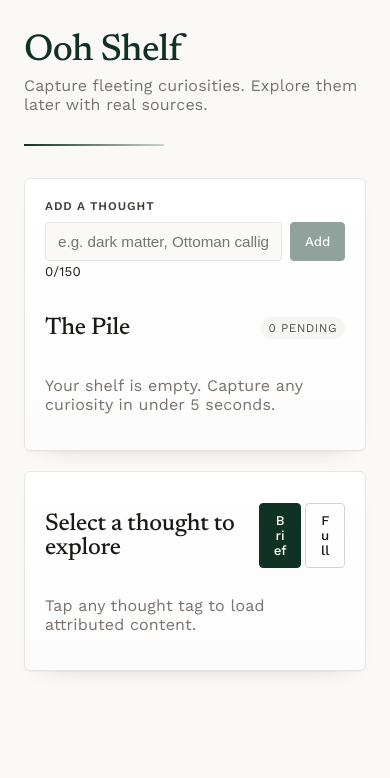
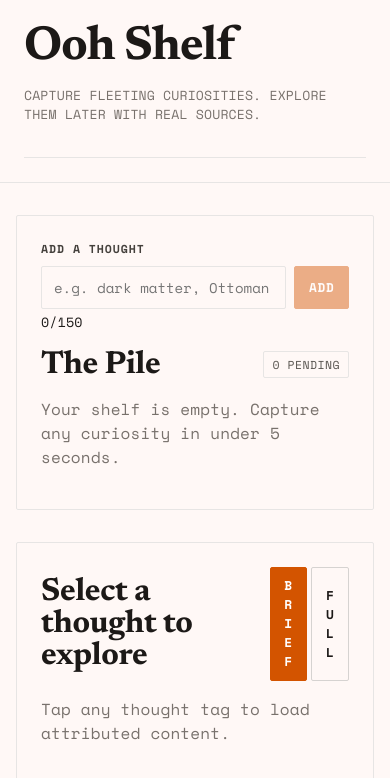
Before and after one commit to iremmmat/OhhShelf, a React (Vite) app: page / in a window 390 px wide. Shown: the top 778 px of the page. Built offline with nearby package versions, Linux system fonts and the light colour scheme.

Commit message:
fix base path

```diff
--- a/src/App.css
+++ b/src/App.css
@@ -1,28 +1,47 @@
+.app-shell {
+  min-height: 100vh;
+  background: #fff8f6;
+}
+
+.left-shell {
+  width: 256px;
+  position: fixed;
+  top: 0;
+  left: 0;
+  bottom: 0;
+  border-right: 1px solid #e7e5e4;
+  padding: 2.5rem 1.5rem;
+  background: #fff8f6;
+}
+
 .app {
   max-width: 1040px;
   margin: 0 auto;
-  padding: 2rem 1.5rem;
-  position: relative;
+  padding: 4rem 2rem;
+  margin-left: 256px;
 }
 
 .top-bar h1 {
   margin: 0;
   font-family: 'Newsreader', Georgia, serif;
-  font-size: 2.35rem;
-  font-weight: 500;
+  font-size: 3rem;
+  font-weight: 700;
   letter-spacing: -0.02em;
-  color: #0f3224;
+  color: #1c1917;
 }
 
 .top-bar p {
-  margin-top: 0.4rem;
+  margin-top: 0.85rem;
   color: #78716c;
-  max-width: 48rem;
+  max-width: 20rem;
+  line-height: 1.5;
+  font-size: 0.82rem;
+  text-transform: uppercase;
 }
 
 .top-bar {
   position: relative;
-  padding-bottom: 1rem;
+  padding-bottom: 1.25rem;
 }
 
 .top-bar::after {
@@ -30,36 +49,32 @@
   position: absolute;
   left: 0;
   bottom: 0;
-  width: 140px;
-  height: 2px;
-  background: linear-gradient(90deg, #0f3224 0%, rgba(15, 50, 36, 0.2) 100%);
+  width: 100%;
+  height: 1px;
+  background: #e7e5e4;
 }
 
 .layout {
   display: grid;
-  grid-template-columns: 1fr 1.2fr;
-  gap: 1.25rem;
-  margin-top: 2rem;
+  grid-template-columns: minmax(280px, 360px) minmax(0, 1fr);
+  gap: 2rem;
   align-items: start;
 }
 
 .pile-panel,
 .source-panel {
   border: 1px solid #e7e5e4;
-  border-radius: 6px;
-  padding: 1.25rem;
-  background: linear-gradient(180deg, #ffffff 0%, #fdfcfc 100%);
-  box-shadow:
-    0 1px 0 rgba(28, 25, 23, 0.03),
-    0 12px 24px -22px rgba(15, 50, 36, 0.35);
+  border-radius: 2px;
+  padding: 1.5rem;
+  background: #fff8f6;
 }
 
 .thought-form label {
   display: block;
   margin-bottom: 0.55rem;
   color: #44403c;
-  font-size: 0.74rem;
-  font-weight: 600;
+  font-size: 0.72rem;
+  font-weight: 700;
   letter-spacing: 0.08em;
   text-transform: uppercase;
 }
@@ -73,35 +88,35 @@
   flex: 1;
   min-width: 0;
   border: 1px solid #e7e5e4;
-  border-radius: 4px;
+  border-radius: 2px;
   padding: 0.62rem 0.75rem;
-  font-size: 0.95rem;
-  background: #fbf9f8;
+  font-size: 0.88rem;
+  font-family: inherit;
+  background: #fff8f6;
 }
 
 .input-row input:focus {
   outline: none;
-  border-color: #0f3224;
+  border-color: #1c1917;
 }
 
 button {
   border: 1px solid #d6d3d1;
-  border-radius: 4px;
+  border-radius: 2px;
   padding: 0.55rem 0.85rem;
   cursor: pointer;
   background: transparent;
   color: #1c1917;
-  font-family: 'Work Sans', sans-serif;
-  font-weight: 500;
-  transition:
-    transform 0.12s ease,
-    border-color 0.12s ease,
-    background-color 0.12s ease;
+  font-family: inherit;
+  font-size: 0.8rem;
+  text-transform: uppercase;
+  letter-spacing: 0.05em;
+  font-weight: 700;
+  transition: border-color 0.12s ease, background-color 0.12s ease;
 }
 
 button:hover:not(:disabled) {
-  transform: translateY(-1px);
-  border-color: #0f3224;
+  border-color: #1c1917;
 }
 
 button:disabled {
@@ -110,14 +125,14 @@ button:disabled {
 }
 
 .button-primary {
-  background: #0f3224;
-  border-color: #0f3224;
+  background: #d35400;
+  border-color: #d35400;
   color: #fff;
 }
 
 .button-secondary {
-  border-color: #0f3224;
-  color: #0f3224;
+  border-color: #1c1917;
+  color: #1c1917;
   background: transparent;
 }
 
@@ -129,53 +144,43 @@ button:disabled {
 }
 
 .pile-header span {
-  font-size: 0.74rem;
+  font-size: 0.72rem;
   color: #57534e;
-  background: #f5f5f4;
+  background: transparent;
+  border: 1px solid #e7e5e4;
   padding: 0.25rem 0.5rem;
-  border-radius: 999px;
+  border-radius: 2px;
   letter-spacing: 0.04em;
   text-transform: uppercase;
 }
 
 .thought-list {
-  margin: 0.7rem 0 0;
+  margin: 1rem 0 0;
   padding: 0;
   list-style: none;
-  display: flex;
-  flex-wrap: wrap;
-  gap: 0.5rem;
+  display: grid;
+  gap: 0.6rem;
 }
 
 .thought-list li {
   display: flex;
   align-items: center;
   gap: 0.35rem;
+  padding-bottom: 0.6rem;
+  border-bottom: 1px solid #e7e5e4;
 }
 
 .thought-chip {
-  background: #fafaf9;
-  border-color: #d6d3d1;
-  font-size: 0.92rem;
-  position: relative;
-  overflow: hidden;
-}
-
-.thought-chip::before {
-  content: '';
-  position: absolute;
-  inset: 0;
-  background: linear-gradient(90deg, rgba(15, 50, 36, 0.06), rgba(15, 50, 36, 0));
-  opacity: 0;
-  transition: opacity 0.14s ease;
-}
-
-.thought-chip:hover::before {
-  opacity: 1;
+  background: transparent;
+  border-color: transparent;
+  font-size: 0.88rem;
+  padding-left: 0;
+  text-transform: none;
+  letter-spacing: 0.01em;
 }
 
 .remove-button {
-  background: #fff;
+  background: transparent;
   border-color: #e7e5e4;
   opacity: 0;
   transition: opacity 0.15s ease-in;
@@ -205,28 +210,23 @@ button:disabled {
 }
 
 .mode-toggle .active {
-  background: #0f3224;
+  background: #d35400;
   color: #fff;
-  border-color: #0f3224;
+  border-color: #d35400;
 }
 
 .source-block {
-  border: 1px solid #e7e5e4;
-  border-radius: 4px;
+  border-top: 1px solid #e7e5e4;
+  border-bottom: 1px solid #e7e5e4;
+  border-inline: none;
+  border-radius: 0;
   padding: 1.1rem 1.2rem;
-  background: #fff;
+  background: transparent;
   position: relative;
 }
 
 .source-block::before {
-  content: '';
-  position: absolute;
-  left: 0;
-  top: 0;
-  bottom: 0;
-  width: 3px;
-  background: linear-gradient(180deg, #0f3224 0%, #a9cfbb 100%);
-  border-radius: 4px 0 0 4px;
+  content: none;
 }
 
 .source-list {
@@ -242,7 +242,7 @@ button:disabled {
 .source-block p {
   margin: 0 0 0.85rem;
   line-height: 1.72;
-  font-size: 1rem;
+  font-size: 0.95rem;
   color: #292524;
 }
 
@@ -256,15 +256,15 @@ button:disabled {
 }
 
 .matched-title {
-  font-size: 0.8rem;
+  font-size: 0.72rem;
   color: #78716c;
   text-transform: uppercase;
   letter-spacing: 0.06em;
-  background: #f5f5f4;
+  background: transparent;
   border: 1px solid #e7e5e4;
   display: inline-block;
   padding: 0.25rem 0.5rem;
-  border-radius: 999px;
+  border-radius: 2px;
 }
 
 .attribution {
@@ -283,9 +283,11 @@ button:disabled {
 .source-panel h2,
 .pile-panel h2 {
   font-family: 'Newsreader', Georgia, serif;
-  font-weight: 500;
+  font-weight: 700;
+  font-size: 2rem;
   letter-spacing: -0.01em;
   color: #1c1917;
+  margin: 0;
 }
 
 .error-box {
@@ -303,9 +305,9 @@ button:disabled {
 }
 
 .fallback-links a {
-  color: #0f3224;
+  color: #d35400;
   text-decoration: none;
-  border-bottom: 1px solid rgba(15, 50, 36, 0.28);
+  border-bottom: 1px solid rgba(211, 84, 0, 0.45);
 }
 
 .panel-actions {
@@ -315,8 +317,8 @@ button:disabled {
 }
 
 .panel-actions .danger {
-  background: #0f3224;
-  border-color: #0f3224;
+  background: #d35400;
+  border-color: #d35400;
   color: #fff;
 }
 
@@ -324,18 +326,18 @@ button:disabled {
   margin-top: 1rem;
   border-top: 1px solid #e7e5e4;
   padding-top: 1rem;
-  background: linear-gradient(180deg, rgba(169, 207, 187, 0.12) 0%, rgba(169, 207, 187, 0) 100%);
-  border-radius: 6px;
+  background: transparent;
+  border-radius: 2px;
   padding-inline: 0.75rem;
   padding-bottom: 0.75rem;
 }
 
 .deeper-topics h3 {
   margin: 0;
-  font-size: 0.8rem;
+  font-size: 0.72rem;
   letter-spacing: 0.06em;
   text-transform: uppercase;
-  color: #2c4d3e;
+  color: #1c1917;
 }
 
 .deeper-topics p {
@@ -351,30 +353,33 @@ button:disabled {
 }
 
 .deeper-topic-list button {
-  background: #f5f5f4;
-  border-color: #d6d3d1;
+  background: transparent;
+  border-color: #e7e5e4;
   color: #1b1c1c;
-  border-radius: 4px;
-  font-size: 0.9rem;
+  border-radius: 2px;
+  font-size: 0.75rem;
 }
 
 .deeper-topic-list button:hover {
-  background: #ffffff;
-  border-color: #436555;
+  background: #fff;
+  border-color: #1c1917;
 }
 
 @media (max-width: 900px) {
+  .left-shell {
+    position: static;
+    width: 100%;
+    border-right: none;
+    border-bottom: 1px solid #e7e5e4;
+    padding: 1.5rem;
+  }
+
+  .app {
+    margin-left: 0;
+    padding: 2rem 1rem;
+  }
+
   .layout {
     grid-template-columns: 1fr;
   }
 }
-
-@media (min-width: 1200px) {
-  .layout {
-    grid-template-columns: minmax(280px, 340px) minmax(0, 1fr);
-  }
-
-  .source-panel {
-    padding: 1.5rem;
-  }
-}
--- a/src/App.jsx
+++ b/src/App.jsx
@@ -156,12 +156,15 @@ function App() {
   }
 
   return (
-    <div className="app">
+    <div className="app-shell">
+      <aside className="left-shell">
         <header className="top-bar">
           <h1>Ooh Shelf</h1>
           <p>Capture fleeting curiosities. Explore them later with real sources.</p>
         </header>
+      </aside>
 
+      <div className="app">
         <main className="layout">
           <section className="pile-panel">
             <ThoughtInput
@@ -187,6 +190,7 @@ function App() {
           />
         </main>
       </div>
+    </div>
   )
 }
 
--- a/src/index.css
+++ b/src/index.css
@@ -1,4 +1,4 @@
-@import url('https://fonts.googleapis.com/css2?family=Newsreader:ital,wght@0,400;0,500;0,600;1,400&family=Work+Sans:wght@300;400;500;600;700&display=swap');
+@import url('https://fonts.googleapis.com/css2?family=Newsreader:ital,wght@0,400;0,600;0,700;1,400&family=Space+Mono:wght@400;700&display=swap');
 
 * {
   box-sizing: border-box;
@@ -6,9 +6,10 @@
 
 body {
   margin: 0;
-  font-family: 'Work Sans', Inter, system-ui, -apple-system, Segoe UI, Roboto, Helvetica, Arial, sans-serif;
+  font-family: 'Space Mono', ui-monospace, SFMono-Regular, Menlo, Monaco, Consolas, 'Liberation Mono',
+    'Courier New', monospace;
   color: #1c1917;
-  background: #fbf9f8;
+  background: #fff8f6;
   letter-spacing: 0.01em;
 }
 
--- a/vite.config.js
+++ b/vite.config.js
@@ -3,6 +3,7 @@ import react from '@vitejs/plugin-react'
 
 // https://vite.dev/config/
 export default defineConfig({
+  base: '/',
   plugins: [react()],
   test: {
     environment: 'jsdom',
```
Lines whose indentation alone changed are shown as unchanged.
